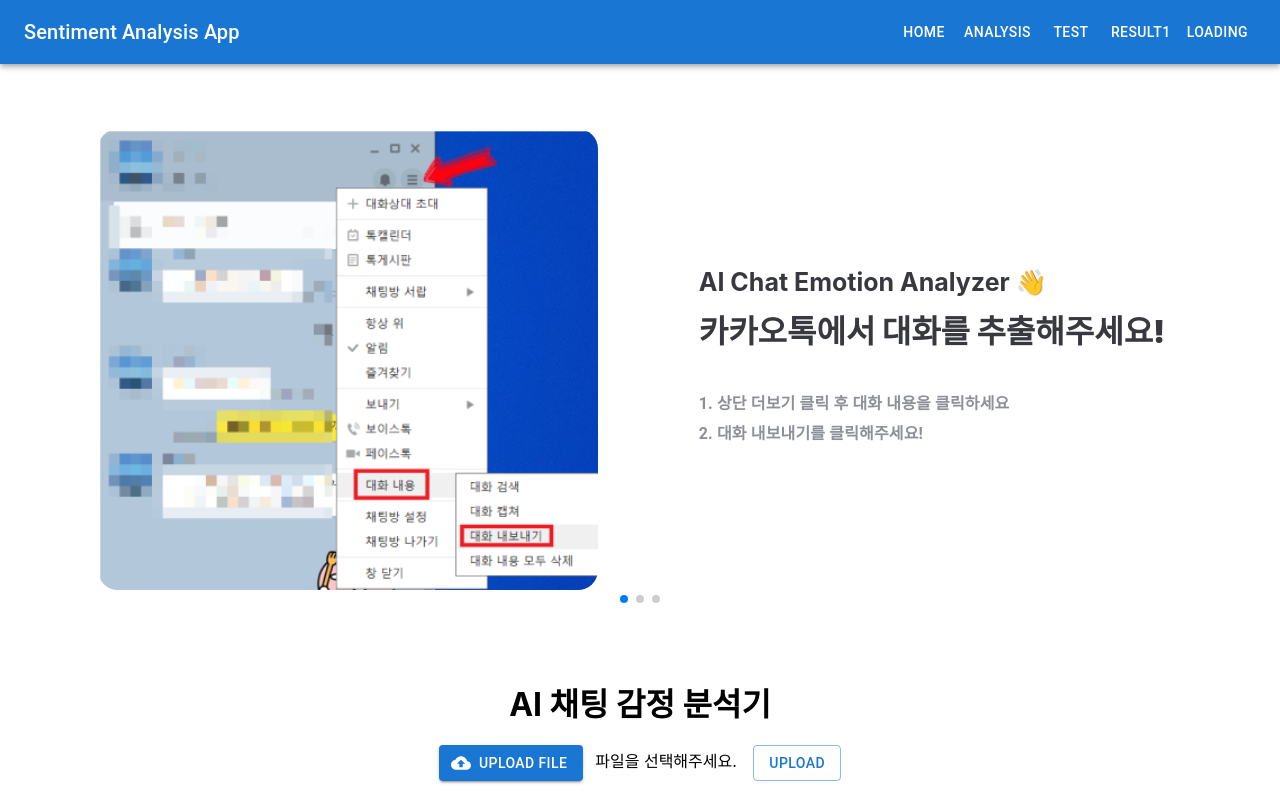
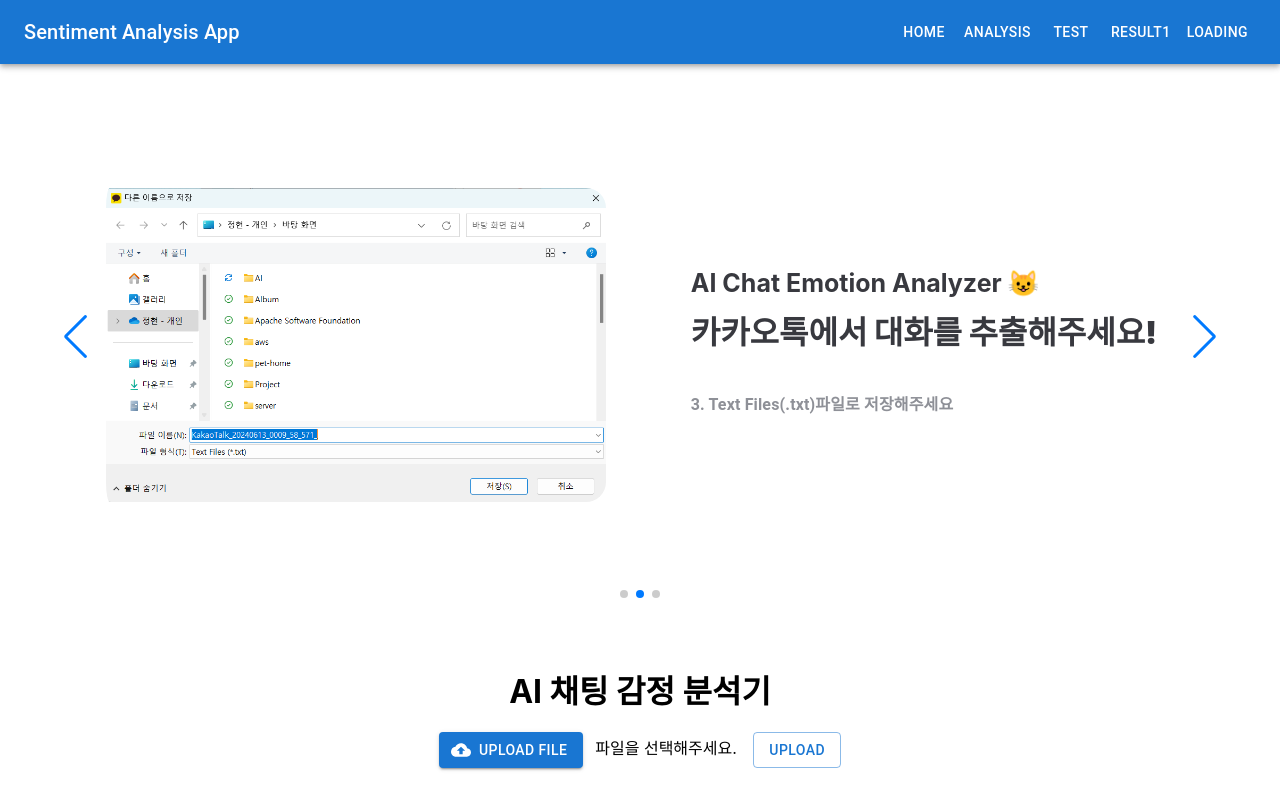
Before and after one commit to Team-A-I/A-I, a React (Create React App) app in the folder react-tutorial/: page /analysis in a window 1280 px wide. Built offline with nearby package versions, Linux system fonts and the light colour scheme; what chartjs-plugin-datalabels would draw is missing.

Commit message:
[Feature] Analysis 페이지 수정

```diff
--- a/react-tutorial/src/css/Analysis.css
+++ b/react-tutorial/src/css/Analysis.css
@@ -36,7 +36,7 @@
     display: flex;
     flex-direction: column;
     align-items: center;
-    padding-top: 65px;
+    padding-top: 60px;
     margin-bottom: 25px;
   }
 
@@ -52,6 +52,7 @@
     max-width: 500px;
     height: auto;
     border-radius: 20px;
+    padding-left: 16px;
   }
 
   .anaText {
@@ -60,7 +61,8 @@
     justify-content: center;
     text-align: left;
     position: relative;
-    padding-left: 50px; /* 기본 패딩 */
+    padding-left: 50px;
+    padding-right: 16px;
   }
 
   .anaText h1 {
@@ -77,3 +79,8 @@
     color: #8E9097;
     font-weight: bold;
   }
+
+  .swiper-button-prev, .swiper-button-next {
+    margin-left: -12px;
+    margin-right: -12px;
+  }
--- a/react-tutorial/src/pages/Analysis.js
+++ b/react-tutorial/src/pages/Analysis.js
@@ -6,39 +6,30 @@
 import CloudUploadIcon from '@mui/icons-material/CloudUpload'; // 구름 아이콘 임포트
 import { motion } from 'framer-motion'; // motion 컴포넌트 임포트
 import { Button, Typography, Grid, styled, Container, Box } from '@mui/material';
-import { Swiper, SwiperSlide } from "swiper/react";
-import "swiper/css";
-import "swiper/css/effect-coverflow";
-import "swiper/css/pagination";
-import { Pagination } from 'swiper/modules';
+import { Swiper, SwiperSlide } from 'swiper/react';
+import 'swiper/css';
+import 'swiper/css/navigation';
+import 'swiper/css/pagination';
+import 'swiper/css/autoplay';
+import { Navigation, Pagination, Autoplay } from 'swiper/modules';
 import { useNavigate } from 'react-router-dom';
 
-
 function Analysis() {
-  // 파일 저장
   const [file, setFile] = useState(null);
-
-  // 파일명 저장
-  const [fileName, setFileName] = useState("파일을 선택해주세요. "); // 파일명을 저장하기 위한 상태 추가
-
-  // 파일 업로드 후 결과 값 저장
+  const [fileName, setFileName] = useState("파일을 선택해주세요. ");
   const navigate = useNavigate();
 
-  // 파일 업로드 핸들러
   const handleFileChange = (event) => {
     const selectedFile = event.target.files[0];
     setFile(selectedFile);
-    setFileName(selectedFile ? selectedFile.name : ''); // 파일명을 상태에 저장
+    setFileName(selectedFile ? selectedFile.name : '');
   };
 
-  // 파일 업로드하여 백에서 결과 값 받아오기
   const handleSubmit = async (event) => {
     event.preventDefault();
-    // 페이지 이동
     navigate('/load', { state: { file: file }});
   };
 
-  // 파일 업로드
   const VisuallyHiddenInput = styled('input')({
     clip: 'rect(0 0 0 0)',
     clipPath: 'inset(50%)',
@@ -53,19 +44,18 @@
 
   return (
     <Container maxWidth="lg">
-
       <Swiper
-        effect={"coverflow"}
         grabCursor={true}
         centeredSlides={true}
         slidesPerView={"auto"}
-        pagination={{clickable: true}}
-        clickable={true}
-        modules={[Pagination]}
+        navigation={true}
+        pagination={{ clickable: true }}
+        autoplay={{delay : 5000}}
+        modules={[Pagination, Navigation, Autoplay]}
         className="mySwiper"
       >
         <SwiperSlide>
-          <Grid container spacing={2} className="anaContainer twoAna">
+          <Grid container spacing={2} className="anaContainer">
             <Grid item xs={12} md={6} className="anaImage">
               <motion.img
                 src={AnalysisImg1}
@@ -144,10 +134,9 @@
             </Grid>
           </Grid>
         </SwiperSlide>
-
       </Swiper>
 
-      <Typography variant="header" component="h1" gutterBottom mt={8}>
+      <Typography variant="header" component="h1" gutterBottom mt={7}>
         AI 채팅 감정 분석기
       </Typography>
 
@@ -162,14 +151,14 @@
             className='fileBtn'
           >
             Upload file
-            <VisuallyHiddenInput type="file" onChange={handleFileChange} /> {/* 파일 선택 시 handleFileChange 함수 호출 */}
+            <VisuallyHiddenInput type="file" accept=".txt" onChange={handleFileChange} /> {/* 파일 선택 시 handleFileChange 함수 호출 */}
           </Button>
           {fileName && <span className="fileName">{fileName}</span>} {/* 파일명이 있을 경우 화면에 표시 */}
           <Button variant="outlined" type="submit">Upload</Button>
         </Grid>
       </form>
-
     </Container>
   );
 }
+
 export default Analysis;
```
